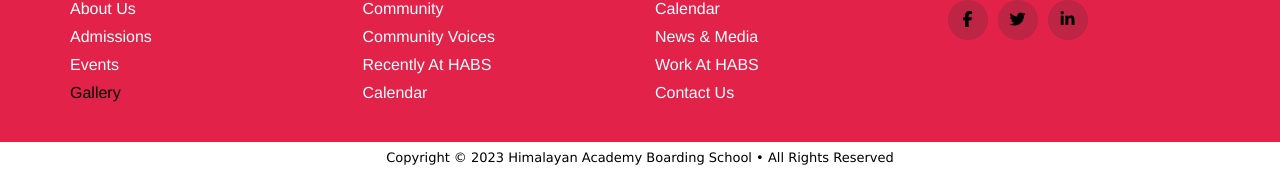
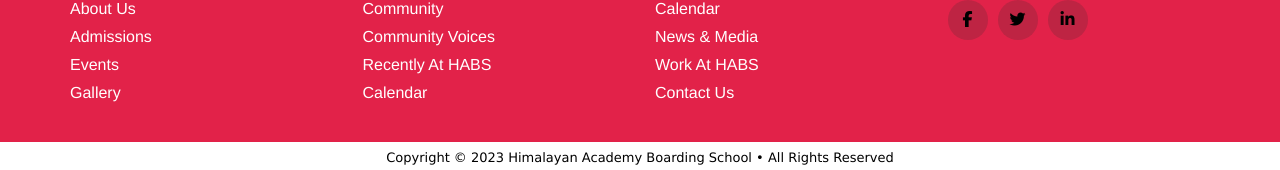
Before and after one commit to comethrusws/habs-website, a Vue app: page /#/ in a window 1280 px wide. Shown: the part 2376-2546 px from the top of the page. Built offline with nearby package versions, Linux system fonts and the light colour scheme.

Commit message:
Commit #17.1:  footer fix

```diff
--- a/src/components/FooterBar.vue
+++ b/src/components/FooterBar.vue
@@ -8,7 +8,7 @@
                     <li><router-link to="/about">About Us</router-link></li>
                     <li><router-link to="/admissions">Admissions</router-link></li>
                     <li><a href="#">events</a></li>
-                    <li><router-link to="/gallery"></router-link>Gallery</li>
+                    <li><router-link to="/gallery">Gallery</router-link></li>
                 </ul>
             </div>
             <div class="footer-col">
```
